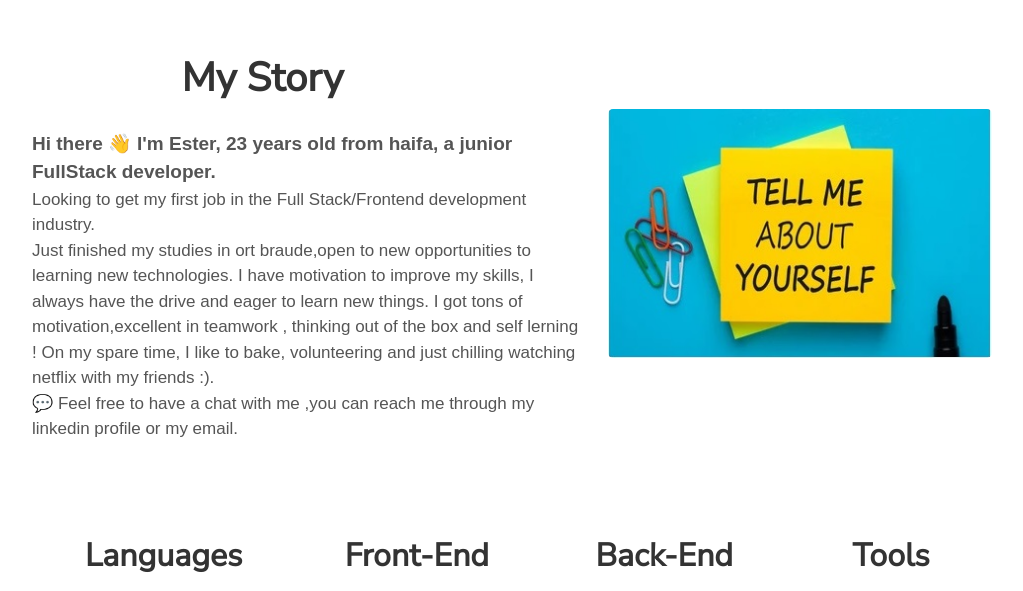
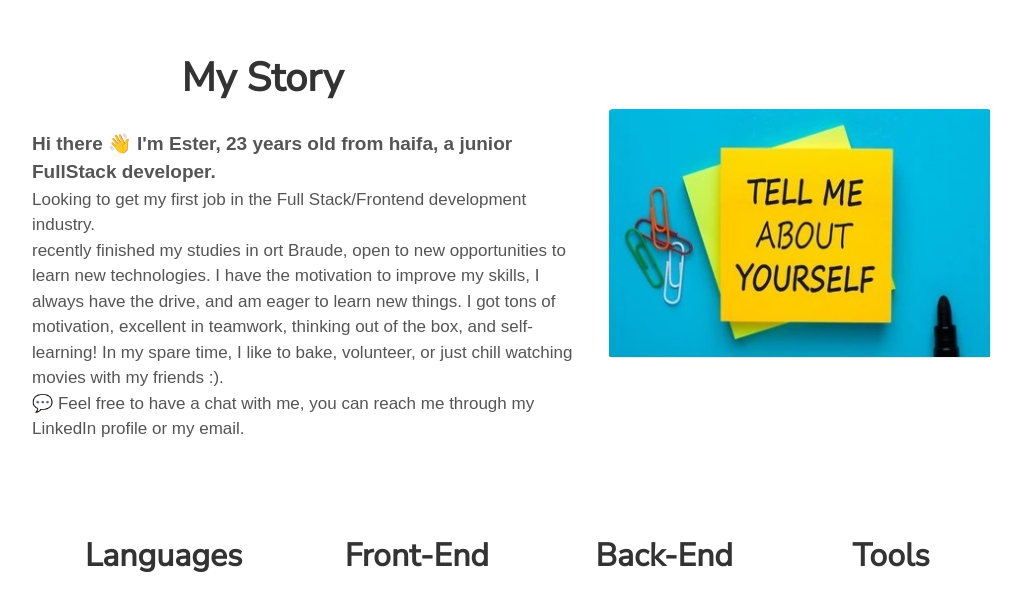
Before and after one commit to EstPe/ester-portfolio, a plain HTML site: page index.html in a window 1280 px wide. Shown: the part 827-1418 px from the top of the page, without its empty margins (128-1151 px from the left). Drawn offline with nearby package versions, Linux system fonts and the light colour scheme.

Commit message:
update resume

```diff
--- a/index.html
+++ b/index.html
@@ -92,14 +92,15 @@
             ><br />
             Looking to get my first job in the Full Stack/Frontend development
             industry.<br />
-            Just finished my studies in ort braude,open to new opportunities to
-            learning new technologies. I have motivation to improve my skills, I
-            always have the drive and eager to learn new things. I got tons of
-            motivation,excellent in teamwork , thinking out of the box and self
-            lerning ! On my spare time, I like to bake, volunteering and just
-            chilling watching netflix with my friends :). <br />
-            💬 Feel free to have a chat with me ,you can reach me through my
-            linkedin profile or my email.
+            recently finished my studies in ort Braude, open to new
+            opportunities to learn new technologies. I have the motivation to
+            improve my skills, I always have the drive, and am eager to learn
+            new things. I got tons of motivation, excellent in teamwork,
+            thinking out of the box, and self-learning! In my spare time, I like
+            to bake, volunteer, or just chill watching movies with my friends
+            :). <br />
+            💬 Feel free to have a chat with me, you can reach me through my
+            LinkedIn profile or my email.
           </p>
         </div>
       </div>
```
Also changed, not shown: 2 other files.
